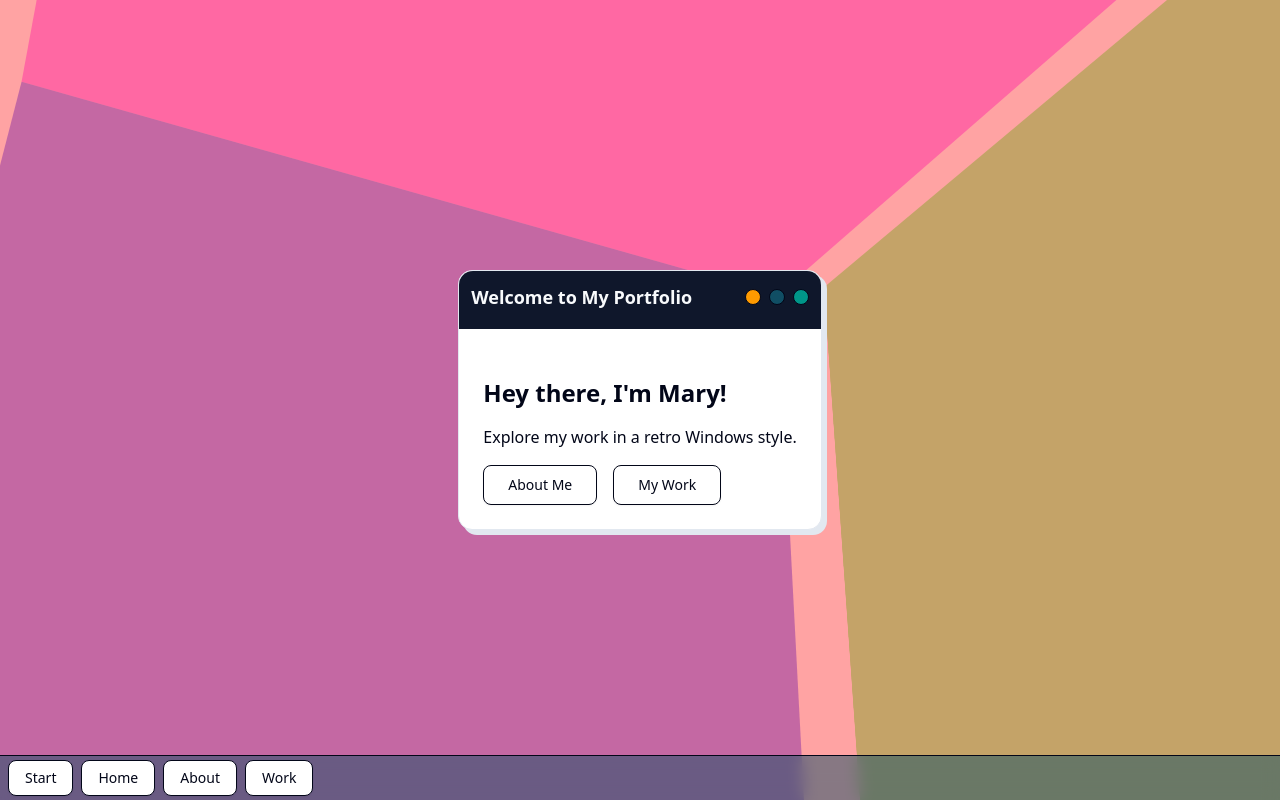
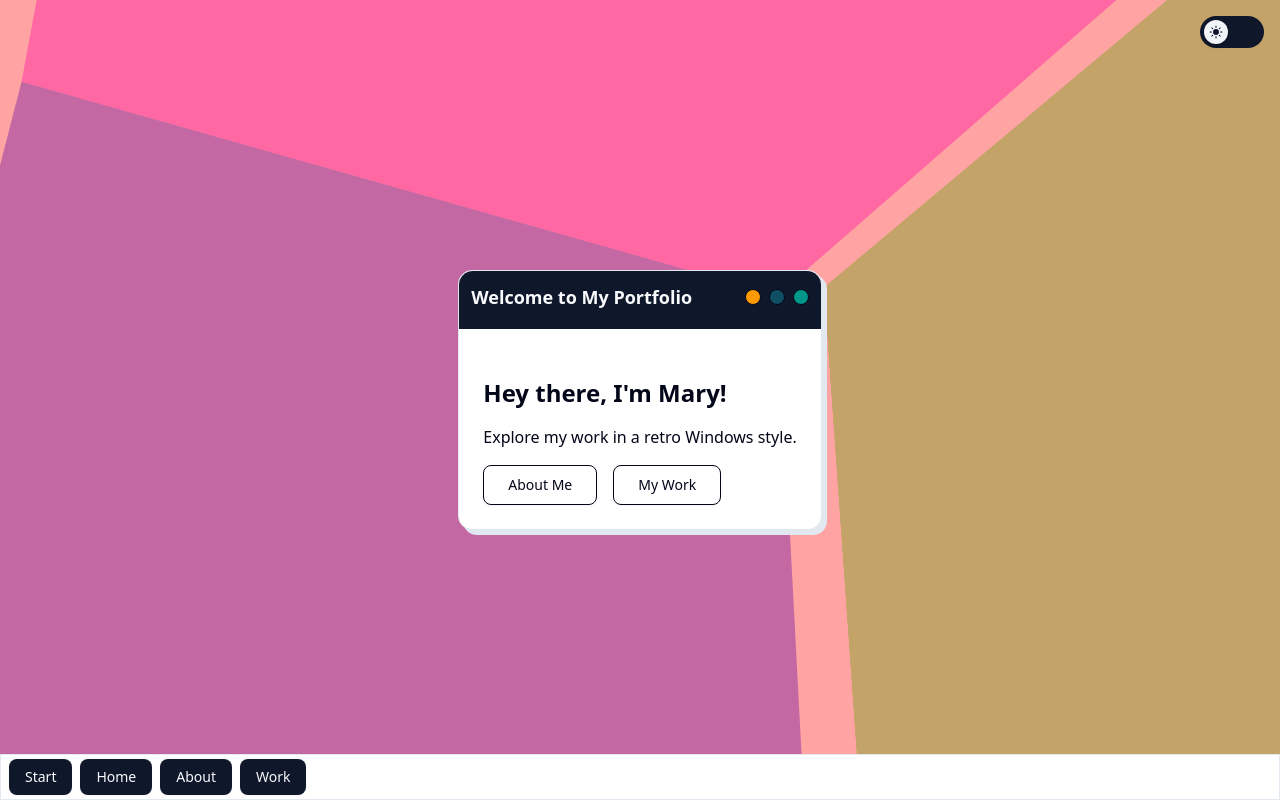
Before and after one commit to MaryBruff/portfolio, a Next.js app: page / in a window 1280 px wide. Built offline with nearby package versions, Linux system fonts and the light colour scheme.

Commit message:
We have dark mode

```diff
--- a/src/app/layout.tsx
+++ b/src/app/layout.tsx
@@ -2,6 +2,7 @@ import './globals.css';
 import type { Metadata } from 'next';
 import Navigation from '@/components/Navigation';
 import TheCube from '@/components/framer/the_cube';
+import DarkModeToggle from '@/components/DarkModeToggle';
 
 export const metadata: Metadata = {
   title: "Mary Bruff Portfolio",
@@ -12,6 +13,7 @@ export default function RootLayout({ children }: { children: React.ReactNode })
   return (
     <html lang="en">
       <body suppressHydrationWarning className="min-h-screen">
+        <DarkModeToggle />
         <TheCube
           scale={7.0}
           speed={0.25}
--- /dev/null
+++ b/src/components/DarkModeToggle.tsx
@@ -0,0 +1,81 @@
+"use client";
+
+import { motion, Transition } from "framer-motion";
+import { useState, useEffect } from "react";
+import { SunIcon, MoonIcon } from "@heroicons/react/24/solid";
+
+function DarkModeToggle() {
+  const [isDark, setIsDark] = useState(false);
+
+  // Sync with current theme on mount
+  useEffect(() => {
+    const isDarkMode = document.documentElement.classList.contains("dark");
+    setIsDark(isDarkMode);
+  }, []);
+
+  // Toggle dark mode
+  const toggleDarkMode = () => {
+    setIsDark(!isDark);
+    document.documentElement.classList.toggle("dark");
+  };
+
+  return (
+    <div className="fixed top-4 right-4 z-50">
+      <div
+        className="w-16 h-8 bg-primary flex items-center rounded-full p-1 cursor-pointer"
+        onClick={toggleDarkMode}
+      >
+        <motion.div
+          className="w-6 h-6 bg-accent rounded-full shadow-md flex items-center justify-center"
+          animate={{ x: isDark ? 32 : 0 }} // Translate 32px (w-16 - w-6 - 2*p-1)
+          transition={isDark ? spring : bounce}
+        >
+          <SunIcon
+            className={`w-4 h-4 text-primary transition-opacity duration-300 ${
+              isDark ? "opacity-0" : "opacity-100"
+            }`}
+          />
+          <MoonIcon
+            className={`w-4 h-4 text-primary transition-opacity duration-300 absolute ${
+              isDark ? "opacity-100" : "opacity-0"
+            }`}
+          />
+        </motion.div>
+      </div>
+    </div>
+  );
+}
+
+/**
+ * Animation Constants
+ */
+const bounce: Transition = {
+  duration: 0.6,
+  ease: bounceEase,
+};
+
+const spring: Transition = {
+  type: "spring",
+  stiffness: 500,
+  damping: 25,
+};
+
+/**
+ * Bounce Easing Function (from easings.net)
+ */
+function bounceEase(x: number) {
+  const n1 = 7.5625;
+  const d1 = 2.75;
+
+  if (x < 1 / d1) {
+    return n1 * x * x;
+  } else if (x < 2 / d1) {
+    return n1 * ((x -= 1.5 / d1) * x) + 0.75;
+  } else if (x < 2.5 / d1) {
+    return n1 * ((x -= 2.25 / d1) * x) + 0.9375;
+  } else {
+    return n1 * ((x -= 2.625 / d1) * x) + 0.984375;
+  }
+}
+
+export default DarkModeToggle;
--- a/src/components/Navigation.tsx
+++ b/src/components/Navigation.tsx
@@ -5,26 +5,26 @@ import Link from "next/link";
 
 export default function Navigation() {
   return (
-    <nav className="fixed bottom-0 left-0 right-0 bg-chart-3/50 border-t border-foreground py-1 px-2 flex space-x-2 backdrop-blur-sm">
+    <nav className="fixed bottom-0 left-0 right-0 bg-background border-t border py-1 px-2 flex space-x-2 backdrop-blur-sm">
       <Button
-        variant="outline"
+        variant="default"
       >
         Start
       </Button>
       <Button
-        variant="outline"
+        variant="default"
         asChild
       >
         <Link href="/">Home</Link>
       </Button>
       <Button
-        variant="outline"
+        variant="default"
         asChild
       >
         <Link href="/about">About</Link>
       </Button>
       <Button
-        variant="outline"
+        variant="default"
         asChild
       >
         <Link href="/work">Work</Link>
```
